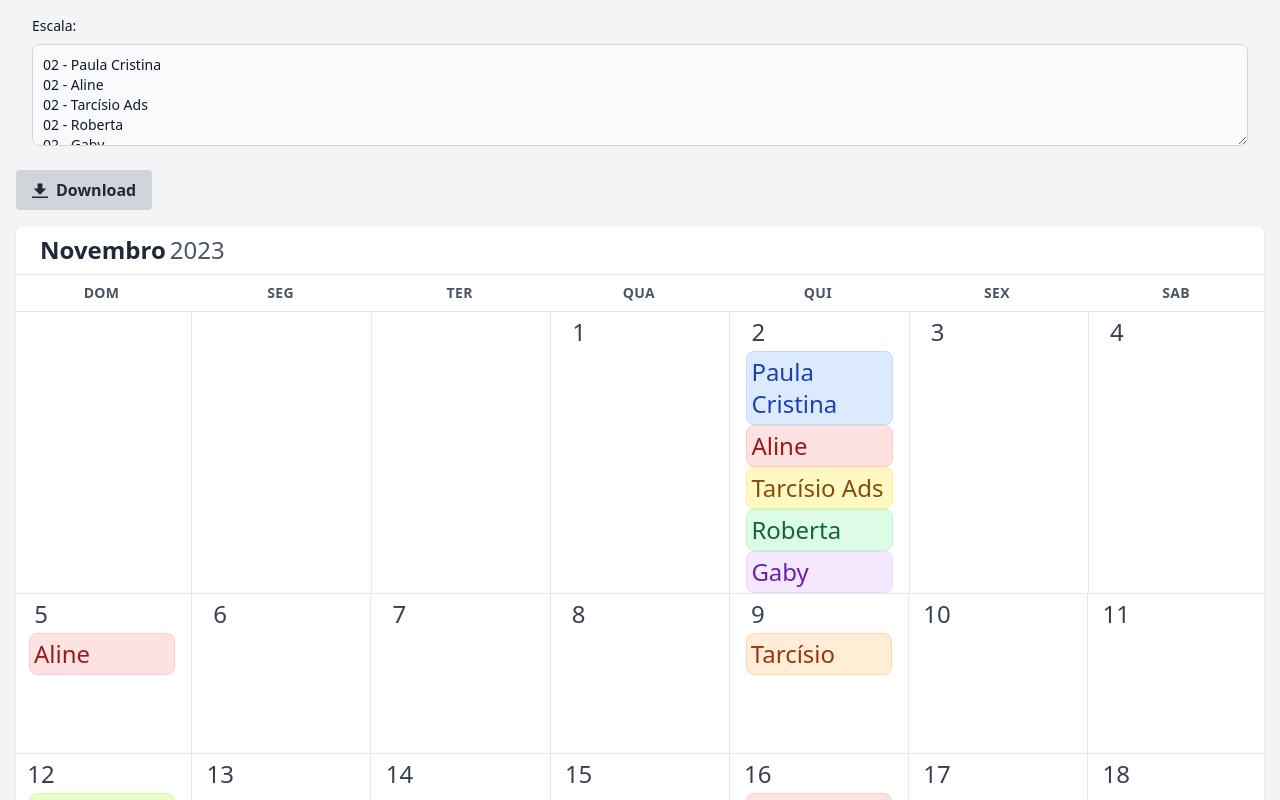
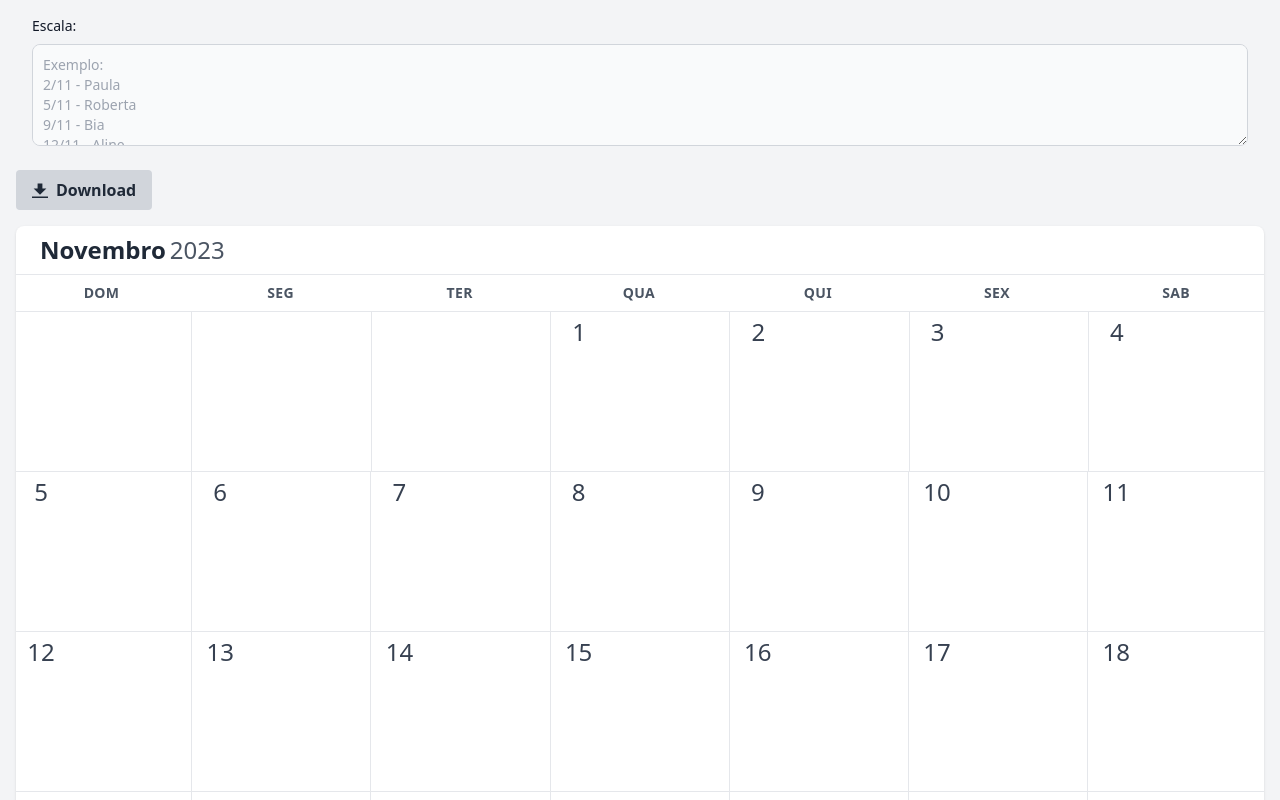
Before and after one commit to tarcisioads/calendario_escala, a Nuxt app: page / in a window 1280 px wide. Shown: the top 800 px of the page. Built offline with nearby package versions, Linux system fonts and the light colour scheme.

Commit message:
remove default escala data

```diff
--- a/app.vue
+++ b/app.vue
@@ -6,8 +6,8 @@ useSeoMeta({
   description: 'App para exibir escala no calendario.'
 })
 
-const data = ref('02 - Paula Cristina\n02 - Aline\n02 - Tarcísio Ads\n02 - Roberta\n02 - Gaby\n05 - Aline\n09 - Tarcísio\n12 - Paula\n16 - Aline\n19 - Paula\n23 - Tarcísio\n26 - Gaby\n30 -  Aline');
-// const data = ref('');
+// const data = ref('02 - Paula Cristina\n02 - Aline\n02 - Tarcísio Ads\n02 - Roberta\n02 - Gaby\n05 - Aline\n09 - Tarcísio\n12 - Paula\n16 - Aline\n19 - Paula\n23 - Tarcísio\n26 - Gaby\n30 -  Aline');
+const data = ref('');
 
 function handleChange(value) {
   data.value = value
```
Also changed, not shown: 1 other file (tests, documents, lock files or other folders).
